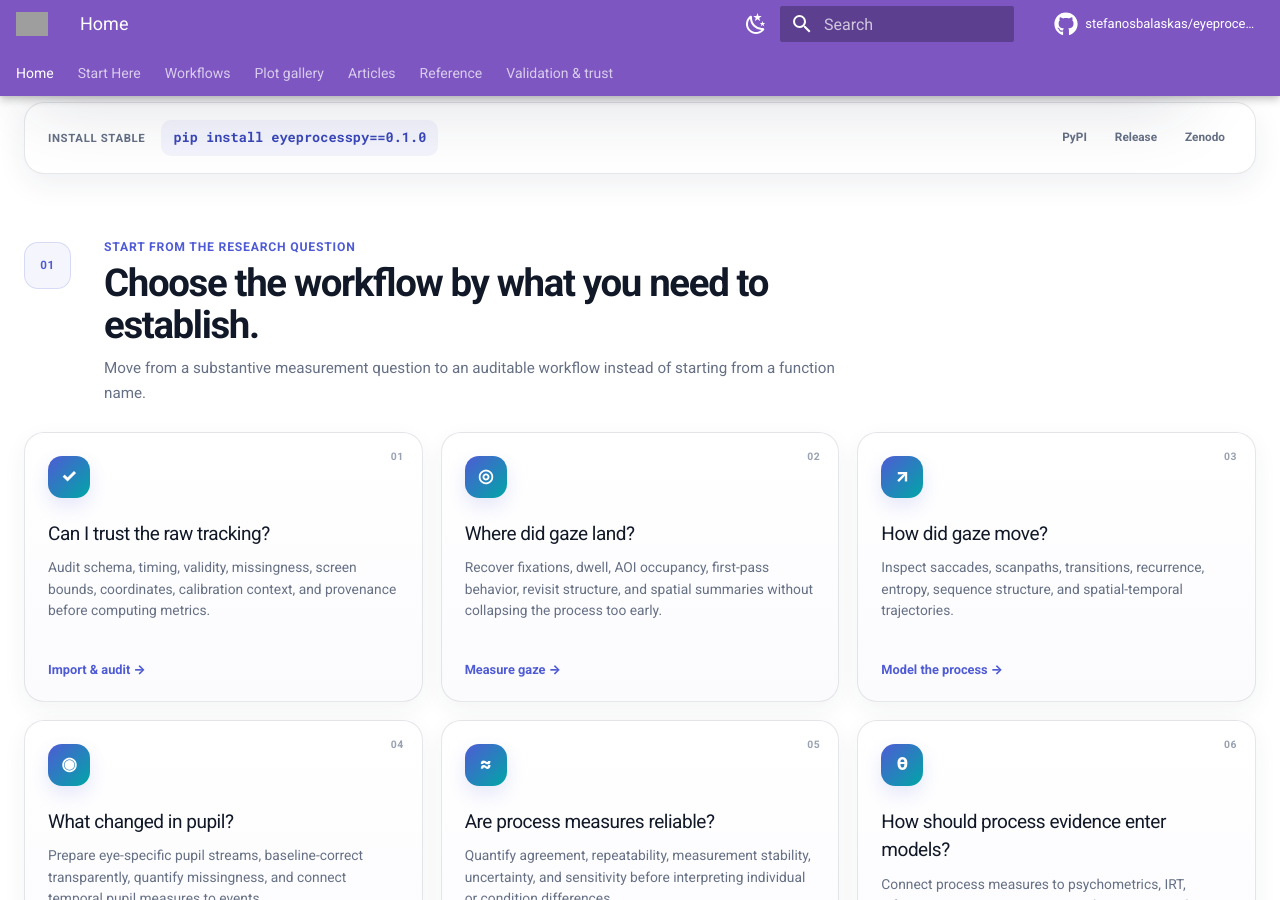
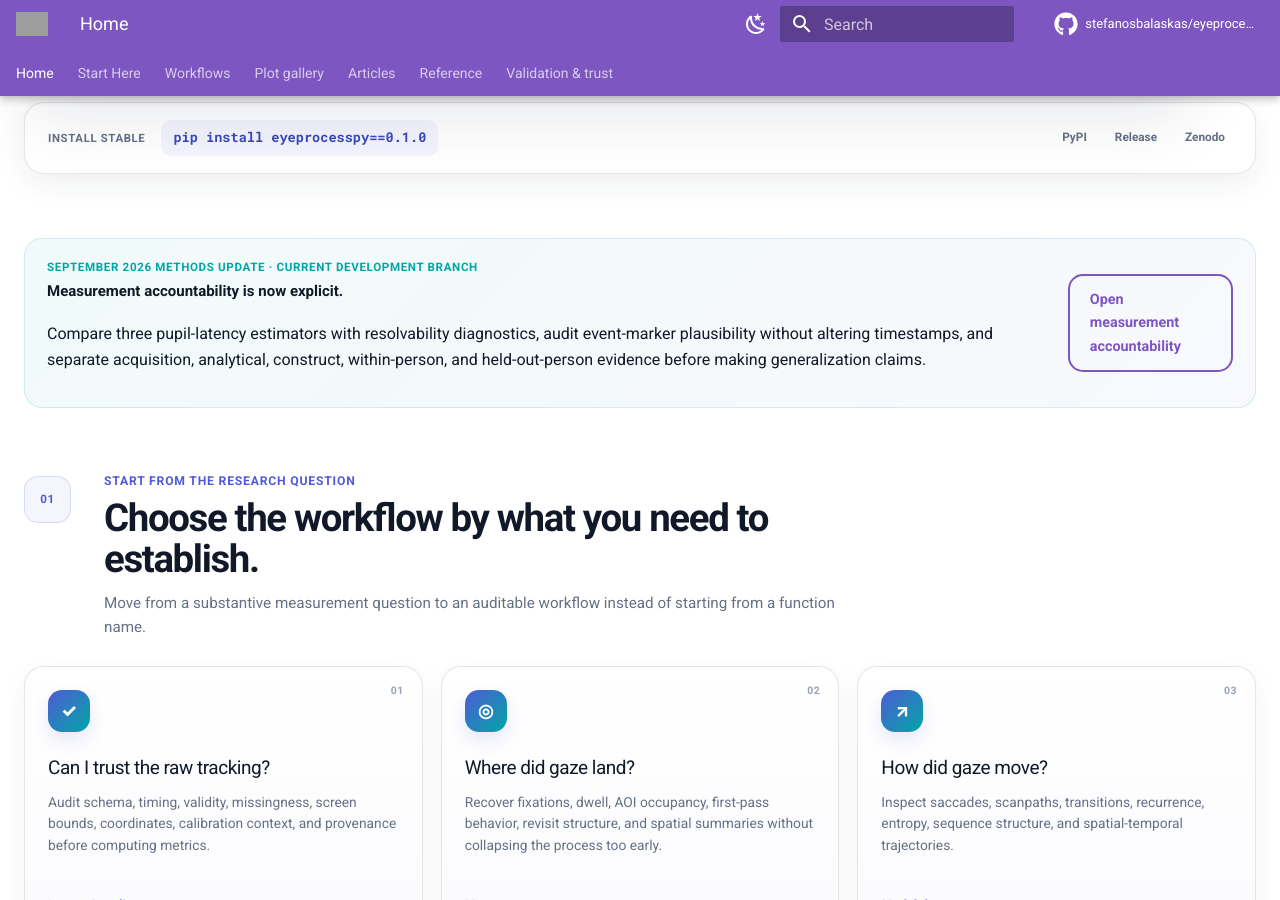
Before and after one commit to stefanosbalaskas/eyeprocesspy, an MkDocs documentation site: the page built from docs/index.md, in a window 1280 px wide and 900 px high, scrolled down 554 px. Built offline with MkDocs 1.6.1 and Material for MkDocs 9.7.7, drawn with Linux system fonts in a browser that asks for light colours; comment, search, counter and statistics services are not loaded; grey boxes are pictures that could not be loaded.

Commit message:
docs: surface September measurement accountability

```diff
--- a/docs/index.md
+++ b/docs/index.md
@@ -60,6 +60,15 @@ hide:
     <a href="https://github.com/stefanosbalaskas/eyeprocesspy/releases/tag/v0.1.0">Release</a>
     <a href="https://doi.org/10.5281/zenodo.22285167">Zenodo</a>
   </div>
+</div>
+
+<div class="ep-method-cta">
+  <div>
+    <span>September 2026 methods update · current development branch</span>
+    <strong>Measurement accountability is now explicit.</strong>
+    <p>Compare three pupil-latency estimators with resolvability diagnostics, audit event-marker plausibility without altering timestamps, and separate acquisition, analytical, construct, within-person, and held-out-person evidence before making generalization claims.</p>
+  </div>
+  <a class="md-button" href="articles/measurement-accountability-0-11/">Open measurement accountability</a>
 </div>
 
 <section class="ep-section-intro">
```
